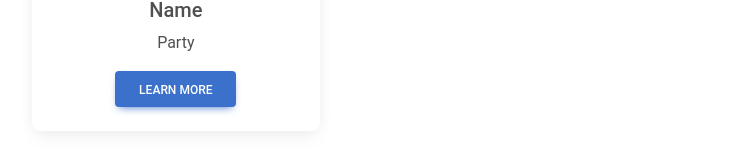
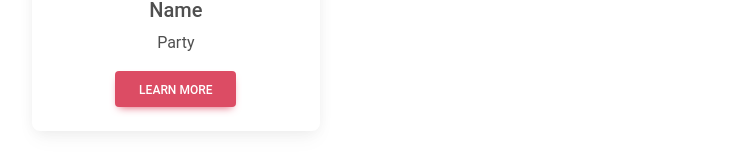
Before and after one commit to tifflastimosa/meet-poli-frontend, a React (Create React App) app: page /memberCards in a window 1280 px wide. Shown: the part 930-1091 px from the top of the page, without its empty margins (106-855 px from the left). Built offline with nearby package versions, Linux system fonts and the light colour scheme; the HTML template or start-up script is replaced by a standard one.

Commit message:
added links to button

```diff
--- a/src/components/SelectMemberCards.js
+++ b/src/components/SelectMemberCards.js
@@ -4,6 +4,8 @@
 import Row from 'react-bootstrap/Row';
 import Container from 'react-bootstrap/Container';
 import Button from 'react-bootstrap/Button';
+import { useNavigate } from "react-router-dom";
+
 import '../styling/SelectRepCards.css';
 
 function chooseColor(party) {
@@ -15,6 +17,7 @@
 }
 
 const SelectMemberCards = ({state, MembersByState}) => {
+    let navigate = useNavigate();
     return (
         <div className= "App">
             <Container className= "main-container">
@@ -35,7 +38,7 @@
                                     <Card.Text>
                                     Party
                                     </Card.Text>
-                                    <Button variant="primary">Learn more</Button>
+                                    <Button variant="primary" onClick={() => navigate("/memberPage")}>Learn more</Button>
                                 </Card.Body>
                                 </Card>
                             </Col>
@@ -55,7 +58,7 @@
                                     <Card.Text>
                                     Party
                                     </Card.Text>
-                                    <Button variant="primary">Learn more</Button>
+                                    <Button variant="danger" onClick={() => navigate("/memberPage")}>Learn more</Button>
                                 </Card.Body>
                                 </Card>
                             </Col>
```
